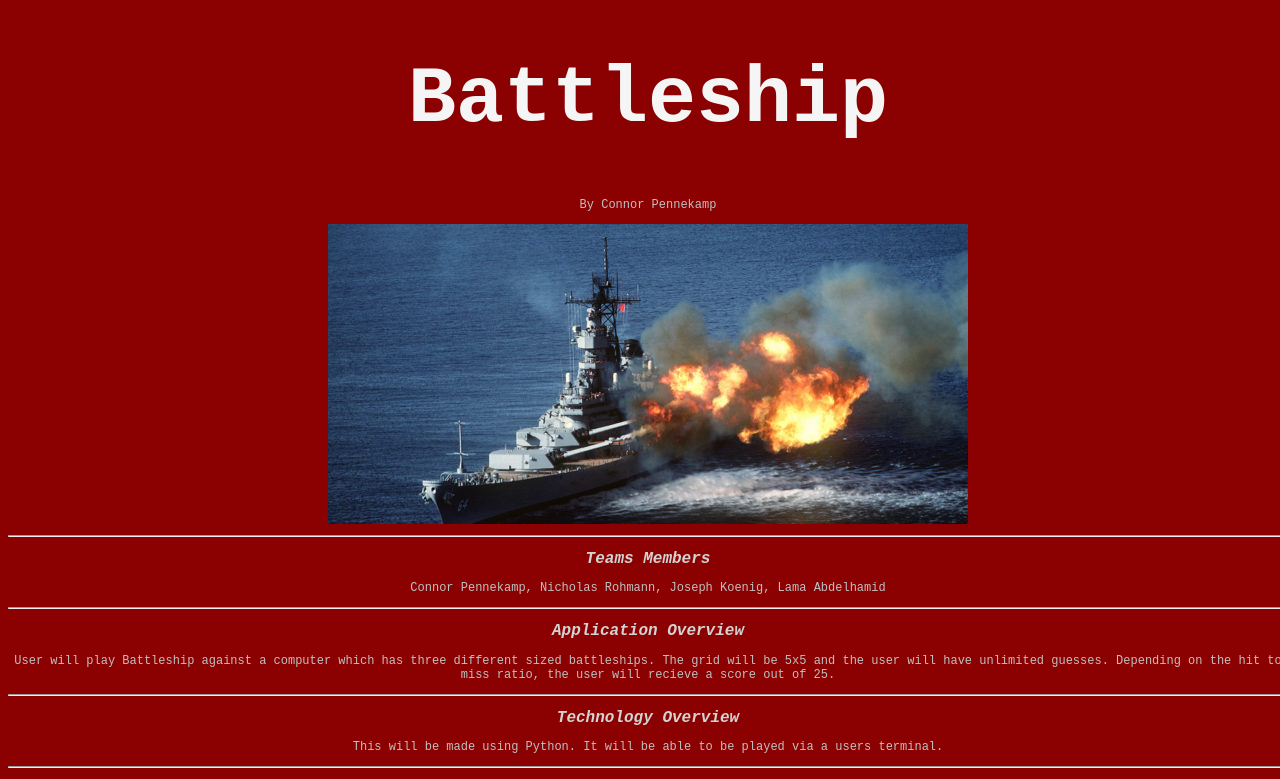
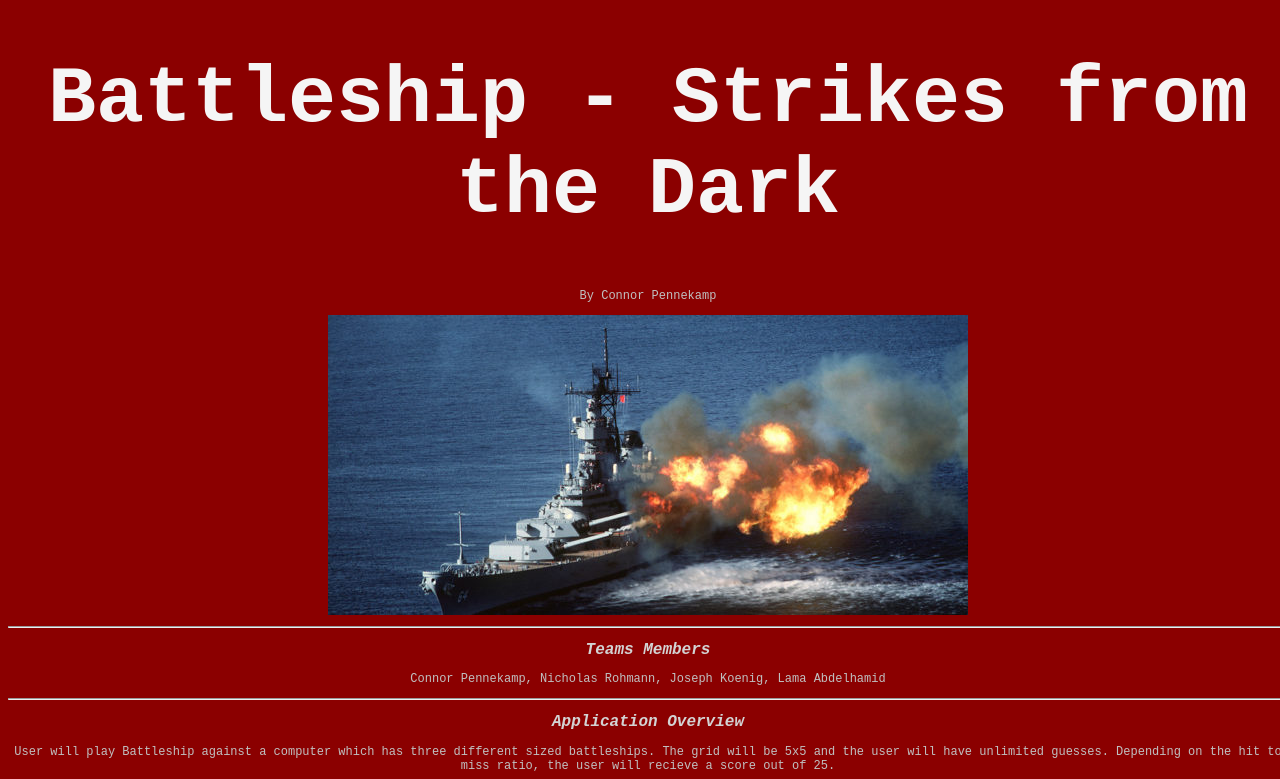
Before and after one commit to cpennekamp/finalProjectProposal, a plain HTML site: page index.html in a window 1280 px wide. Shown: the top 779 px of the page. Drawn offline with Linux system fonts and the light colour scheme.

Commit message:
Update index.html

```diff
--- a/index.html
+++ b/index.html
@@ -12,7 +12,7 @@
 </head>
 
 <body>
-    <h1>Battleship</h1>
+    <h1>Battleship - Strikes from the Dark</h1>
         <p>By Connor Pennekamp</p>
     <img src="battleship.jpeg"/>
 <hr>
```
